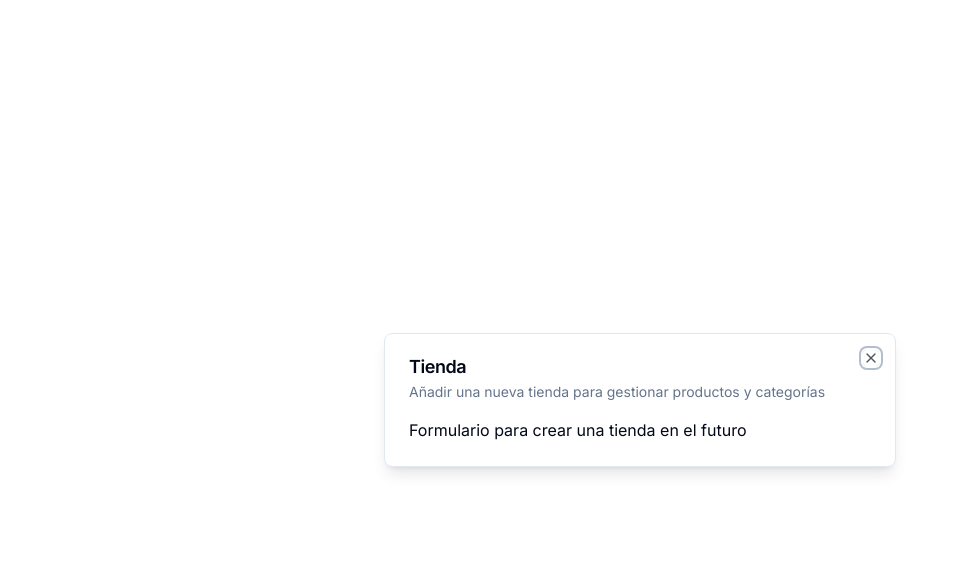
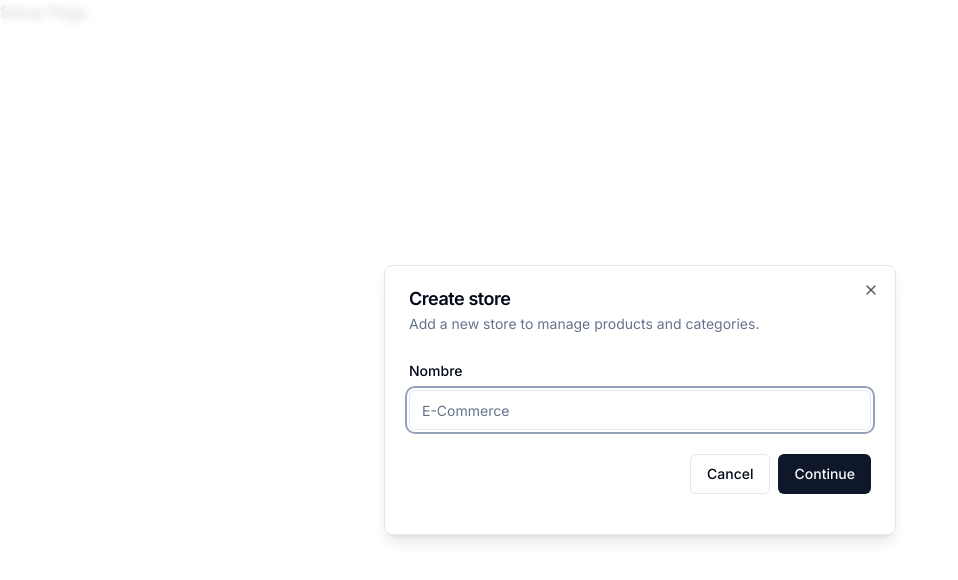
Before and after one commit to Zetah07/Cardi-Lingerie, a Next.js app: page / in a window 1280 px wide. Shown: the top 580 px of the page, without its empty margins (0-958 px from the left). Built offline with nearby package versions, Linux system fonts and the light colour scheme.

Commit message:
database is created using prism and planetscale

```diff
--- a/app/(auth)/(routes)/sign-in/[[sign-in]]/page.tsx
+++ b/app/(auth)/(routes)/sign-in/[[...sign-in]]/page.tsx
@@ -2,4 +2,4 @@ import { SignIn } from "@clerk/nextjs";
 
 export default function Page() {
   return <SignIn />;
-}
+};
--- a/app/(auth)/(routes)/sign-up/[[...sign-up]]/page.tsx
+++ b/app/(auth)/(routes)/sign-up/[[...sign-up]]/page.tsx
@@ -2,4 +2,4 @@ import { SignUp } from "@clerk/nextjs";
 
 export default function Page() {
   return <SignUp />;
-}
+};
--- a/app/(auth)/layout.tsx
+++ b/app/(auth)/layout.tsx
@@ -1,11 +1,11 @@
 export default function AuthLayout({
-    children
-}:{
-    children: React.ReactNode
+  children,
+}: {
+  children: React.ReactNode
 }) {
-    return(
-        <div className="flex items-center justify-center h-full">
-            {children}
-        </div>
-    )
-}
+  return (
+    <div className="flex items-center justify-center h-full w-full">
+      {children}
+    </div>
+  );
+};
--- a/app/(root)/page.tsx
+++ b/app/(root)/page.tsx
@@ -16,7 +16,7 @@ const SetupPage =() => {
 
     return (
         <div className="">
-
+            <h1>Setup Page</h1>
         </div>
     );
 }
--- /dev/null
+++ b/app/api/stores/route.ts
@@ -0,0 +1,33 @@
+import { NextResponse } from "next/server";
+import { auth } from "@clerk/nextjs";
+import prismadb from "@/lib/prismadb";
+
+export async function Post(
+    req: Request,
+) {
+    try {
+        const { userId } = auth();
+        const body = await req.json();
+
+        const { name } = body;
+
+        if(!userId){
+            return new NextResponse('Unaythorized', {status: 401});
+        }
+
+        if(!name){
+            return new NextResponse('Name is required', {status: 400});
+        }
+
+        const store = await prismadb.store.create({
+            data: {
+                name,
+                userId,
+            }
+        });
+
+    } catch (error) {
+        console.error('[STORES_POST]', error);
+        return new NextResponse('Internal error', {status: 500});
+    }
+}
--- a/app/layout.tsx
+++ b/app/layout.tsx
@@ -4,6 +4,7 @@ import { ClerkProvider } from '@clerk/nextjs'
 import { ModalProvider } from "@/providers/modal-provider";
 
 import "./globals.css";
+
 
 const inter = Inter({ subsets: ["latin"] });
 
@@ -17,6 +18,8 @@ export default function RootLayout({
 }: {
   children: React.ReactNode;
 }) {
+
+
   return (
     <ClerkProvider>
       <html lang="en">
--- a/components/modals/store-modal.tsx
+++ b/components/modals/store-modal.tsx
@@ -1,19 +1,91 @@
 "use client";
 
+import * as z from "zod";
+import { zodResolver } from "@hookform/resolvers/zod";
+import { useForm } from "react-hook-form";
+import { useRouter } from "next/navigation";
+import { useState } from "react";
+
+import { Modal } from "@/components/ui/modal";
+import { Input } from "@/components/ui/input";
+import {
+  Form,
+  FormControl,
+  FormField,
+  FormItem,
+  FormLabel,
+  FormMessage,
+} from "@/components/ui/form";
 import { useStoreModal } from "@/hooks/use-store-modal";
-import { Modal } from "@/components/ui/modal";
+import { Button } from "@/components/ui/button";
+
+const formSchema = z.object({
+  name: z.string().min(1),
+});
 
 export const StoreModal = () => {
   const storeModal = useStoreModal();
+  const router = useRouter();
 
-    return(
+  const [loading, setLoading] = useState(false);
+
+  const form = useForm<z.infer<typeof formSchema>>({
+    resolver: zodResolver(formSchema),
+    defaultValues: {
+      name: "",
+    },
+  });
+
+  const onSubmit = async (values: z.infer<typeof formSchema>) => {
+    console.log("onSubmit", values);
+  };
+
+  return (
     <Modal
-        title="Tienda"
-        description="Añadir una nueva tienda para gestionar productos y categorías"
+      title="Create store"
+      description="Add a new store to manage products and categories."
       isOpen={storeModal.isOpen}
       onClose={storeModal.onClose}
     >
-            Formulario para crear una tienda en el futuro
+      <div>
+        <div className="space-y-4 py-2 pb-4">
+          <div className="space-y-2">
+            <Form {...form}>
+              <form onSubmit={form.handleSubmit(onSubmit)}>
+                <FormField
+                  control={form.control}
+                  name="name"
+                  render={({ field }) => (
+                    <FormItem>
+                      <FormLabel>Nombre</FormLabel>
+                      <FormControl>
+                        <Input
+                          disabled={loading}
+                          placeholder="E-Commerce"
+                          {...field}
+                        />
+                      </FormControl>
+                      <FormMessage />
+                    </FormItem>
+                  )}
+                />
+                <div className="pt-6 space-x-2 flex items-center justify-end w-full">
+                  <Button
+                    disabled={loading}
+                    variant="outline"
+                    onClick={storeModal.onClose}
+                  >
+                    Cancel
+                  </Button>
+                  <Button disabled={loading} type="submit">
+                    Continue
+                  </Button>
+                </div>
+              </form>
+            </Form>
+          </div>
+        </div>
+      </div>
     </Modal>
   );
-}
+};
--- /dev/null
+++ b/components/ui/form.tsx
@@ -0,0 +1,176 @@
+import * as React from "react"
+import * as LabelPrimitive from "@radix-ui/react-label"
+import { Slot } from "@radix-ui/react-slot"
+import {
+  Controller,
+  ControllerProps,
+  FieldPath,
+  FieldValues,
+  FormProvider,
+  useFormContext,
+} from "react-hook-form"
+
+import { cn } from "@/lib/utils"
+import { Label } from "@/components/ui/label"
+
+const Form = FormProvider
+
+type FormFieldContextValue<
+  TFieldValues extends FieldValues = FieldValues,
+  TName extends FieldPath<TFieldValues> = FieldPath<TFieldValues>
+> = {
+  name: TName
+}
+
+const FormFieldContext = React.createContext<FormFieldContextValue>(
+  {} as FormFieldContextValue
+)
+
+const FormField = <
+  TFieldValues extends FieldValues = FieldValues,
+  TName extends FieldPath<TFieldValues> = FieldPath<TFieldValues>
+>({
+  ...props
+}: ControllerProps<TFieldValues, TName>) => {
+  return (
+    <FormFieldContext.Provider value={{ name: props.name }}>
+      <Controller {...props} />
+    </FormFieldContext.Provider>
+  )
+}
+
+const useFormField = () => {
+  const fieldContext = React.useContext(FormFieldContext)
+  const itemContext = React.useContext(FormItemContext)
+  const { getFieldState, formState } = useFormContext()
+
+  const fieldState = getFieldState(fieldContext.name, formState)
+
+  if (!fieldContext) {
+    throw new Error("useFormField should be used within <FormField>")
+  }
+
+  const { id } = itemContext
+
+  return {
+    id,
+    name: fieldContext.name,
+    formItemId: `${id}-form-item`,
+    formDescriptionId: `${id}-form-item-description`,
+    formMessageId: `${id}-form-item-message`,
+    ...fieldState,
+  }
+}
+
+type FormItemContextValue = {
+  id: string
+}
+
+const FormItemContext = React.createContext<FormItemContextValue>(
+  {} as FormItemContextValue
+)
+
+const FormItem = React.forwardRef<
+  HTMLDivElement,
+  React.HTMLAttributes<HTMLDivElement>
+>(({ className, ...props }, ref) => {
+  const id = React.useId()
+
+  return (
+    <FormItemContext.Provider value={{ id }}>
+      <div ref={ref} className={cn("space-y-2", className)} {...props} />
+    </FormItemContext.Provider>
+  )
+})
+FormItem.displayName = "FormItem"
+
+const FormLabel = React.forwardRef<
+  React.ElementRef<typeof LabelPrimitive.Root>,
+  React.ComponentPropsWithoutRef<typeof LabelPrimitive.Root>
+>(({ className, ...props }, ref) => {
+  const { error, formItemId } = useFormField()
+
+  return (
+    <Label
+      ref={ref}
+      className={cn(error && "text-destructive", className)}
+      htmlFor={formItemId}
+      {...props}
+    />
+  )
+})
+FormLabel.displayName = "FormLabel"
+
+const FormControl = React.forwardRef<
+  React.ElementRef<typeof Slot>,
+  React.ComponentPropsWithoutRef<typeof Slot>
+>(({ ...props }, ref) => {
+  const { error, formItemId, formDescriptionId, formMessageId } = useFormField()
+
+  return (
+    <Slot
+      ref={ref}
+      id={formItemId}
+      aria-describedby={
+        !error
+          ? `${formDescriptionId}`
+          : `${formDescriptionId} ${formMessageId}`
+      }
+      aria-invalid={!!error}
+      {...props}
+    />
+  )
+})
+FormControl.displayName = "FormControl"
+
+const FormDescription = React.forwardRef<
+  HTMLParagraphElement,
+  React.HTMLAttributes<HTMLParagraphElement>
+>(({ className, ...props }, ref) => {
+  const { formDescriptionId } = useFormField()
+
+  return (
+    <p
+      ref={ref}
+      id={formDescriptionId}
+      className={cn("text-sm text-muted-foreground", className)}
+      {...props}
+    />
+  )
+})
+FormDescription.displayName = "FormDescription"
+
+const FormMessage = React.forwardRef<
+  HTMLParagraphElement,
+  React.HTMLAttributes<HTMLParagraphElement>
+>(({ className, children, ...props }, ref) => {
+  const { error, formMessageId } = useFormField()
+  const body = error ? String(error?.message) : children
+
+  if (!body) {
+    return null
+  }
+
+  return (
+    <p
+      ref={ref}
+      id={formMessageId}
+      className={cn("text-sm font-medium text-destructive", className)}
+      {...props}
+    >
+      {body}
+    </p>
+  )
+})
+FormMessage.displayName = "FormMessage"
+
+export {
+  useFormField,
+  Form,
+  FormItem,
+  FormLabel,
+  FormControl,
+  FormDescription,
+  FormMessage,
+  FormField,
+}
--- /dev/null
+++ b/components/ui/input.tsx
@@ -0,0 +1,25 @@
+import * as React from "react"
+
+import { cn } from "@/lib/utils"
+
+export interface InputProps
+  extends React.InputHTMLAttributes<HTMLInputElement> {}
+
+const Input = React.forwardRef<HTMLInputElement, InputProps>(
+  ({ className, type, ...props }, ref) => {
+    return (
+      <input
+        type={type}
+        className={cn(
+          "flex h-10 w-full rounded-md border border-input bg-background px-3 py-2 text-sm ring-offset-background file:border-0 file:bg-transparent file:text-sm file:font-medium placeholder:text-muted-foreground focus-visible:outline-none focus-visible:ring-2 focus-visible:ring-ring focus-visible:ring-offset-2 disabled:cursor-not-allowed disabled:opacity-50",
+          className
+        )}
+        ref={ref}
+        {...props}
+      />
+    )
+  }
+)
+Input.displayName = "Input"
+
+export { Input }
--- /dev/null
+++ b/components/ui/label.tsx
@@ -0,0 +1,26 @@
+"use client"
+
+import * as React from "react"
+import * as LabelPrimitive from "@radix-ui/react-label"
+import { cva, type VariantProps } from "class-variance-authority"
+
+import { cn } from "@/lib/utils"
+
+const labelVariants = cva(
+  "text-sm font-medium leading-none peer-disabled:cursor-not-allowed peer-disabled:opacity-70"
+)
+
+const Label = React.forwardRef<
+  React.ElementRef<typeof LabelPrimitive.Root>,
+  React.ComponentPropsWithoutRef<typeof LabelPrimitive.Root> &
+    VariantProps<typeof labelVariants>
+>(({ className, ...props }, ref) => (
+  <LabelPrimitive.Root
+    ref={ref}
+    className={cn(labelVariants(), className)}
+    {...props}
+  />
+))
+Label.displayName = LabelPrimitive.Root.displayName
+
+export { Label }
--- /dev/null
+++ b/lib/prismadb.ts
@@ -0,0 +1,10 @@
+import { PrismaClient } from '@prisma/client';
+
+declare global {
+    var prisma: PrismaClient | undefined;
+};
+
+const prismadb = globalThis.prisma || new PrismaClient();
+if (process.env.NODE_ENV !== 'production') globalThis.prisma = prismadb;
+
+export default prismadb;
```
Also changed, not shown: package.json (+38 -11 lines), 2 other files (tests, documents, lock files or other folders). Lines whose indentation alone changed are shown as unchanged.
